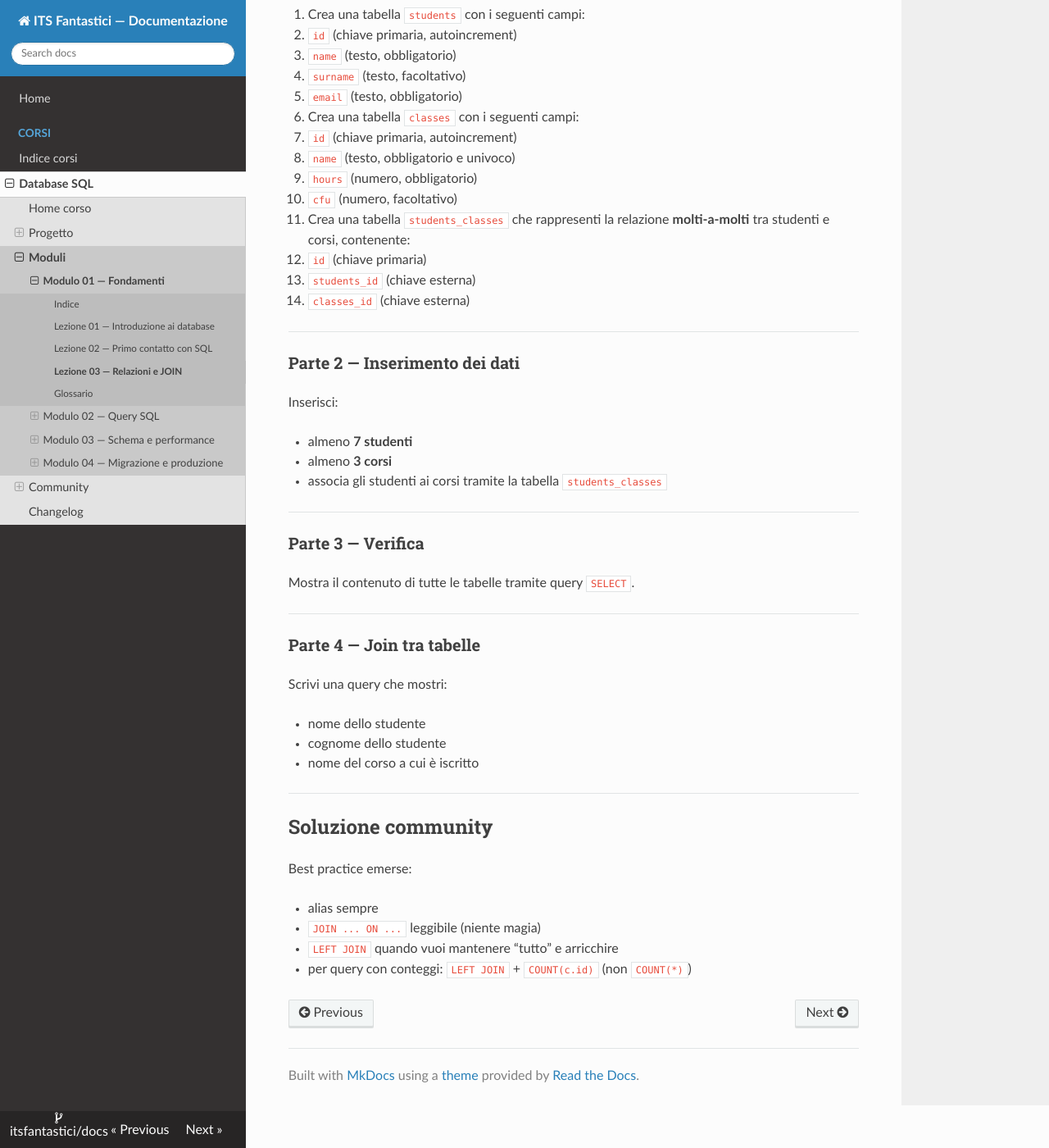
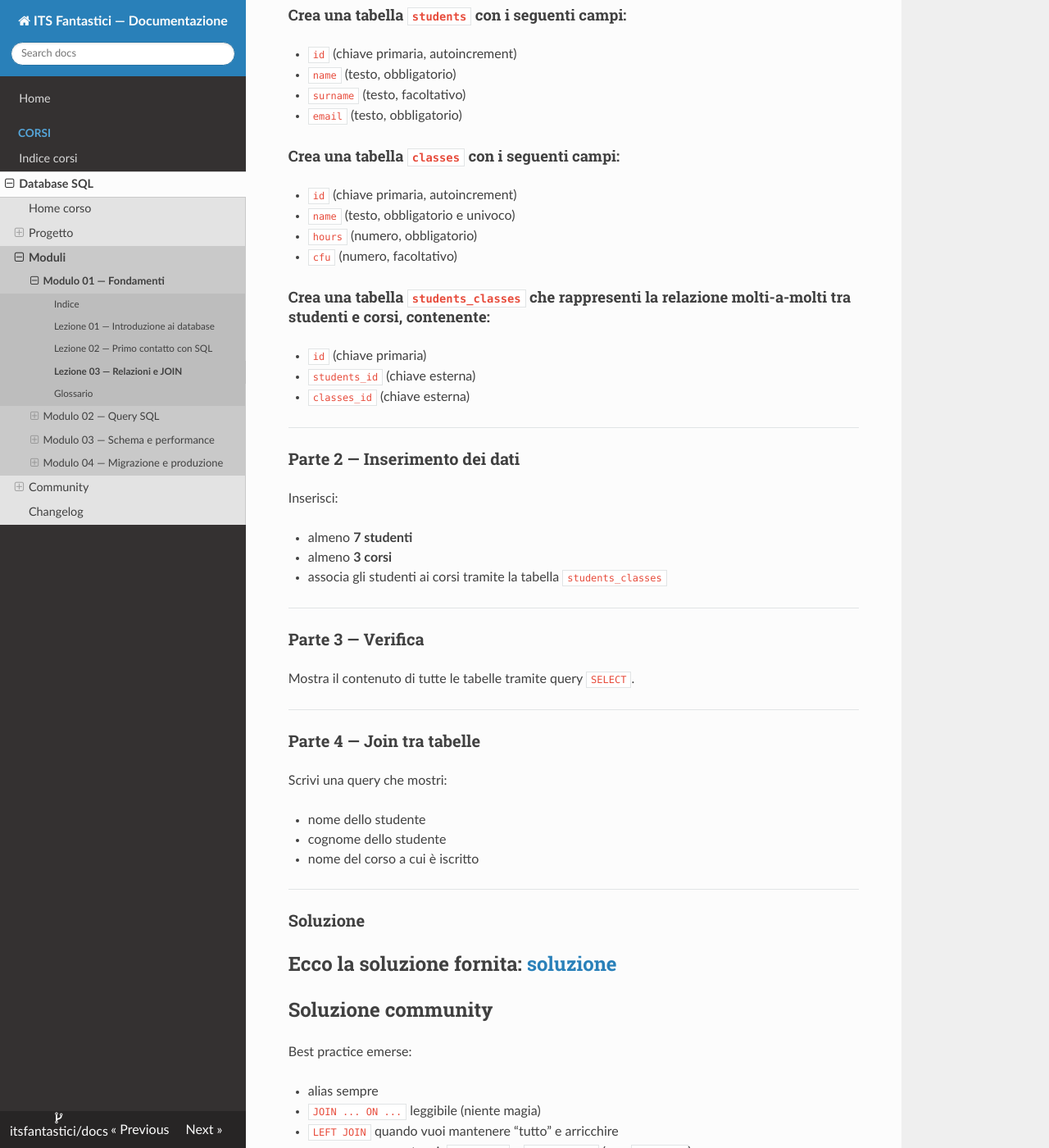
Before and after one commit to pianic2/itsfantastici, an MkDocs documentation site: the page built from docs/corsi/corso-database-sql/moduli/01-fondamenti/lezione-03.md, in a window 1280 px wide and 1400 px high, scrolled down 3289 px. Shown: the whole window at 82% size. Built offline with MkDocs 1.6.1, drawn with Linux system fonts in a browser that asks for light colours; nearby versions of some CDN libraries; part of the change alters nothing that is shown.

```diff
--- a/docs/corsi/corso-database-sql/moduli/01-fondamenti/lezione-03.md
+++ b/docs/corsi/corso-database-sql/moduli/01-fondamenti/lezione-03.md
@@ -137,26 +137,22 @@ Progettare e interrogare un database relazionale che permetta di gestire:
 
 ### Parte 1 — Creazione delle tabelle
 
-1. Crea una tabella `students` con i seguenti campi:
+#### Crea una tabella `students` con i seguenti campi:
+  - `id` (chiave primaria, autoincrement)
+  - `name` (testo, obbligatorio)
+  - `surname` (testo, facoltativo)
+  - `email` (testo, obbligatorio)
 
-   - `id` (chiave primaria, autoincrement)
-   - `name` (testo, obbligatorio)
-   - `surname` (testo, facoltativo)
-   - `email` (testo, obbligatorio)
+#### Crea una tabella `classes` con i seguenti campi:
+  - `id` (chiave primaria, autoincrement)
+  - `name` (testo, obbligatorio e univoco)
+  - `hours` (numero, obbligatorio)
+  - `cfu` (numero, facoltativo)
 
-2. Crea una tabella `classes` con i seguenti campi:
-
-   - `id` (chiave primaria, autoincrement)
-   - `name` (testo, obbligatorio e univoco)
-   - `hours` (numero, obbligatorio)
-   - `cfu` (numero, facoltativo)
-
-3. Crea una tabella `students_classes` che rappresenti la relazione
-   **molti-a-molti** tra studenti e corsi, contenente:
-
-   - `id` (chiave primaria)
-   - `students_id` (chiave esterna)
-   - `classes_id` (chiave esterna)
+#### Crea una tabella `students_classes` che rappresenti la relazione molti-a-molti tra studenti e corsi, contenente:
+  - `id` (chiave primaria)
+  - `students_id` (chiave esterna)
+  - `classes_id` (chiave esterna)
 
 ---
 
@@ -184,7 +180,11 @@ Scrivi una query che mostri:
 - cognome dello studente
 - nome del corso a cui è iscritto
 
+---
 
+### Soluzione
+
+Ecco la soluzione fornita: [soluzione](soluzioni/esercizio-03-01.md)
 ---
 
 ## Soluzione community
```
Also changed, not shown: docs/corsi/corso-database-sql/moduli/01-fondamenti/soluzioni/esercizio-03-01.md (renamed from docs/corsi/corso-database-sql/moduli/01-fondamenti/esercizio-03-01.md), site/corsi/corso-database-sql/moduli/01-fondamenti/lezione-03/index.html, site/corsi/corso-database-sql/moduli/01-fondamenti/soluzioni/esercizio-03-01/index.html, site/index.html, site/search/search_index.json, site/sitemap.xml, 1 other file.
